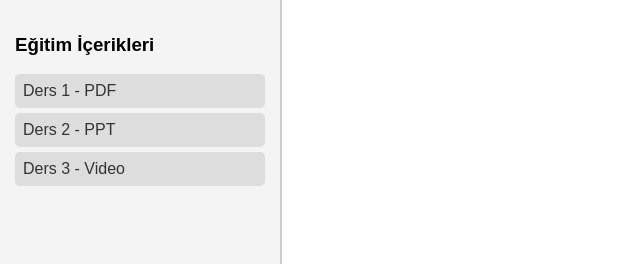
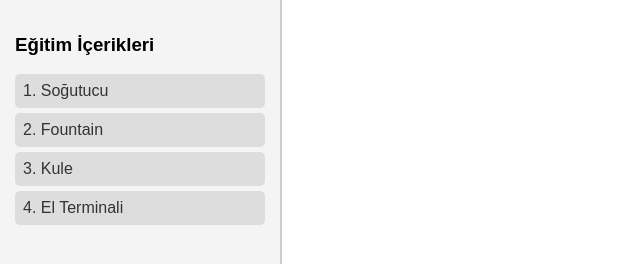
Before and after one commit to turkiyepepsico/memegitimler, a plain HTML site: page index.html in a window 1280 px wide. Shown: the top 264 px of the page, without its empty margins (0-640 px from the left). Drawn offline with Linux system fonts and the light colour scheme.

Commit message:
index.html

```diff
--- a/index.html
+++ b/index.html
@@ -46,9 +46,11 @@
     <!-- Sol Menü -->
     <div id="menu">
         <h3>Eğitim İçerikleri</h3>
-        <a href="#" onclick="openFile('https://drive.google.com/file/d/1XxXxXxX/view?usp=sharing')">Ders 1 - PDF</a>
-        <a href="#" onclick="openFile('https://drive.google.com/file/d/1YyYyYyY/view?usp=sharing')">Ders 2 - PPT</a>
-        <a href="#" onclick="openFile('https://drive.google.com/file/d/1ZzZzZzZ/view?usp=sharing')">Ders 3 - Video</a>
+        <a href="#" onclick="openFile('https://drive.google.com/file/d/1XxXxXxX/view?usp=sharing')">1. Soğutucu</a>
+        <a href="#" onclick="openFile('https://drive.google.com/file/d/1XxXxXxX/view?usp=sharing')">2. Fountain</a>
+        <a href="#" onclick="openFile('https://drive.google.com/file/d/1XxXxXxX/view?usp=sharing')">3. Kule</a>
+        <a href="#" onclick="openFile('https://drive.google.com/file/d/1XxXxXxX/view?usp=sharing')">4. El Terminali</a>
+
     </div>
 
     <!-- Sağ İçerik Alanı -->
```
